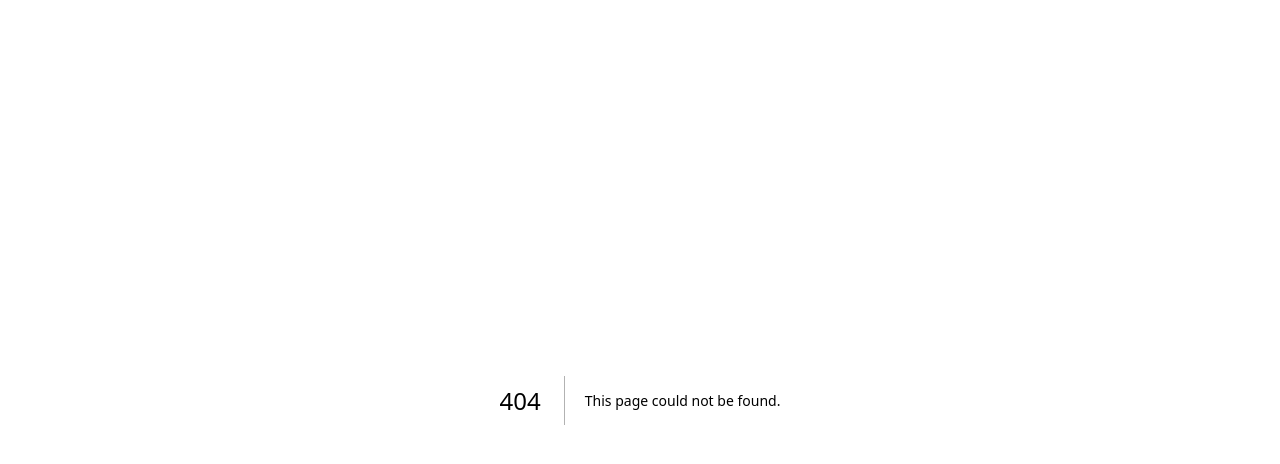
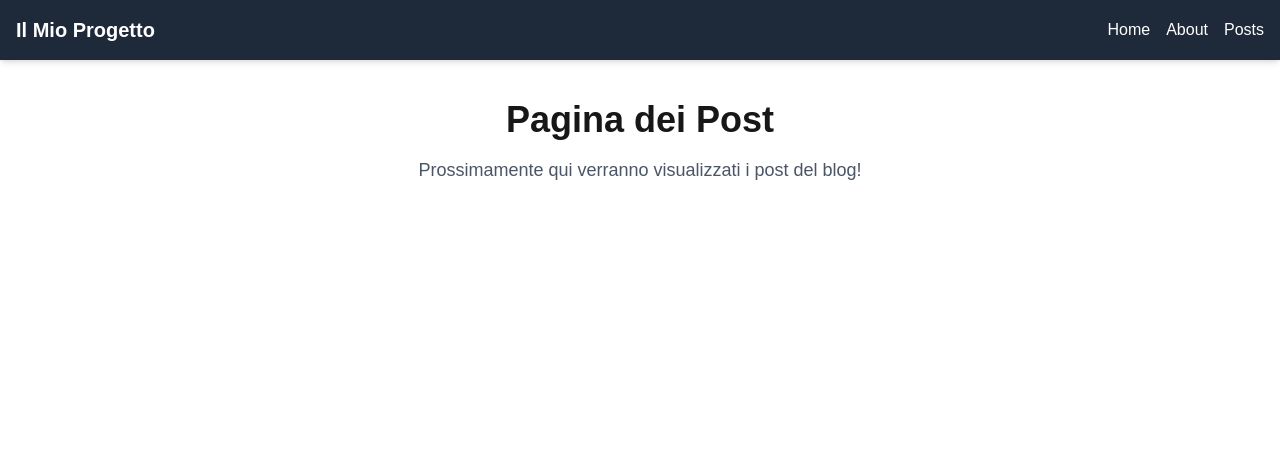
Before and after one commit to Saadia-Nazih/alx-project-0x02-setup, a Next.js app in the folder alx-project-0x02/: page /posts in a window 1280 px wide. Before the commit this address had no page. Shown: the top 464 px of the page. Built offline with nearby package versions, Linux system fonts and the light colour scheme.

Commit message:
update header file

```diff
--- a/alx-project-0x02/components/layout/Header.tsx
+++ b/alx-project-0x02/components/layout/Header.tsx
@@ -4,18 +4,19 @@ const Header = () => {
   return (
     <header className="w-full bg-gray-800 p-4 text-white shadow-md">
       <nav className="container mx-auto flex items-center justify-between">
-        {/* Link alla pagina principale (index.tsx) */}
         <Link href="/" className="text-xl font-bold hover:text-blue-400">
           Il Mio Progetto
         </Link>
 
-        {/* Link alle altre pagine */}
         <div className="space-x-4">
           <Link href="/home" className="hover:text-blue-400">
             Home
           </Link>
           <Link href="/about" className="hover:text-blue-400">
             About
+          </Link>
+          <Link href="/posts" className="hover:text-blue-400">
+            Posts
           </Link>
         </div>
       </nav>
--- /dev/null
+++ b/alx-project-0x02/pages/posts.tsx
@@ -0,0 +1,17 @@
+import Header from '@/components/layout/Header';
+
+const PostsPage = () => {
+  return (
+    <div>
+      <Header />
+      <main className="flex flex-col items-center p-10">
+        <h1 className="text-4xl font-bold">Pagina dei Post</h1>
+        <p className="mt-4 text-lg text-gray-600">
+          Prossimamente qui verranno visualizzati i post del blog!
+        </p>
+      </main>
+    </div>
+  );
+};
+
+export default PostsPage;
```
